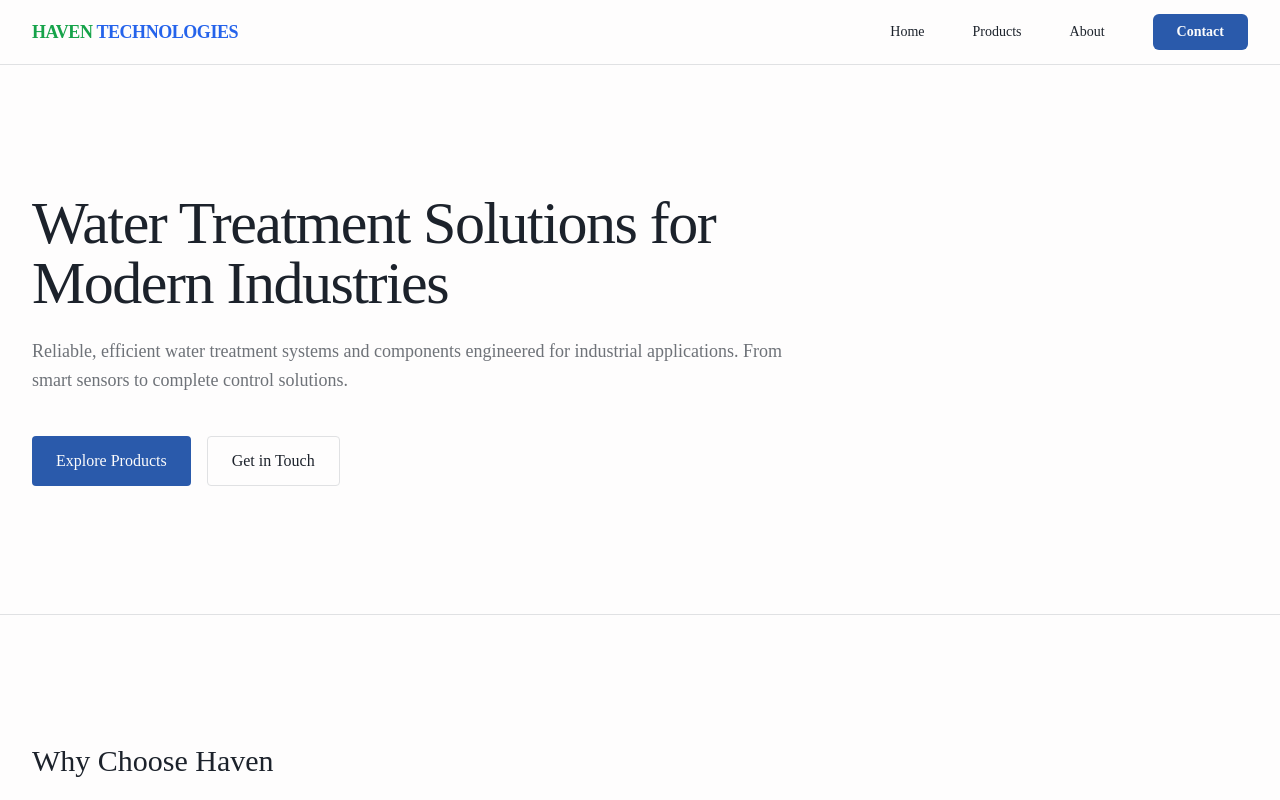
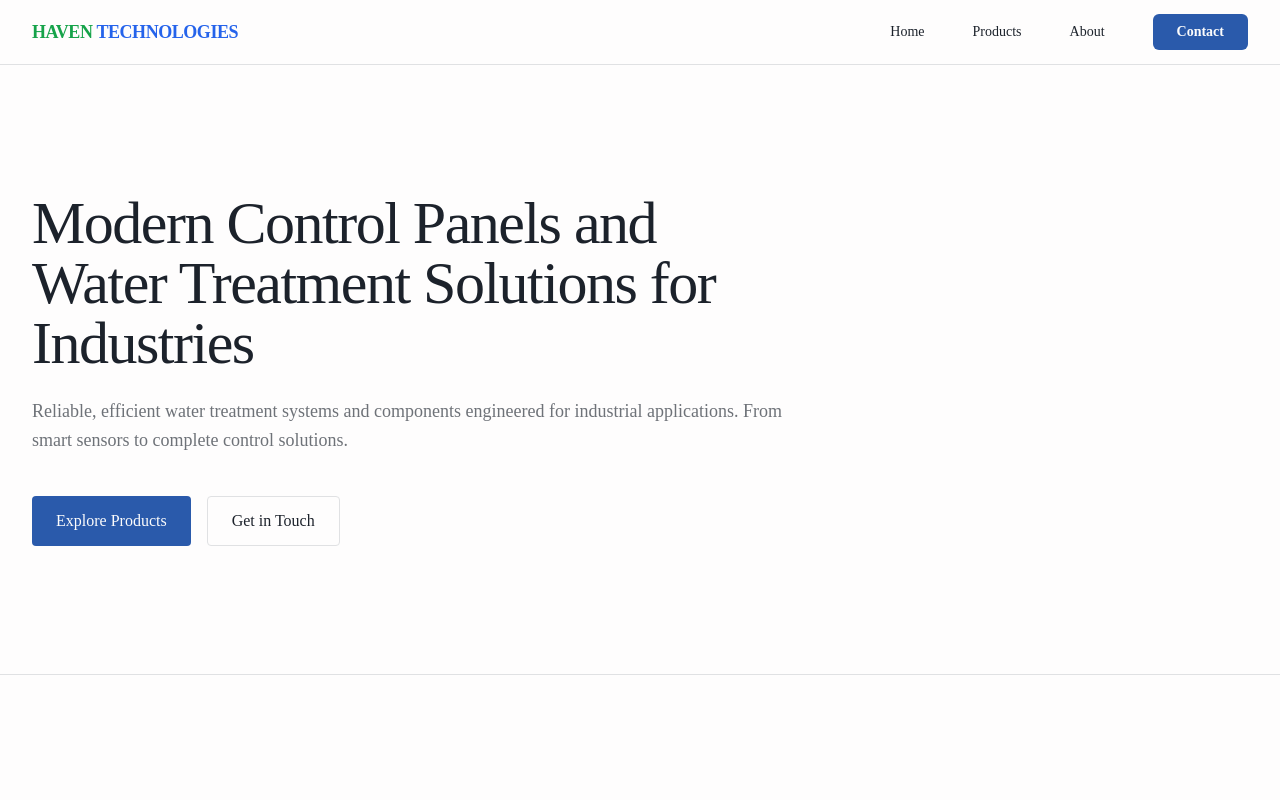
Before and after one commit to urstrulyyash01-sudo/Haven-Technologies, a Next.js app: page / in a window 1280 px wide. Shown: the top 800 px of the page. Built offline with nearby package versions, Linux system fonts and the light colour scheme.

Commit message:
feat: enhance homepage header with expanded service offerings

```diff
--- a/app/page.tsx
+++ b/app/page.tsx
@@ -40,7 +40,7 @@ export default function Home() {
             <div className="max-w-3xl">
               <div className="space-y-6">
                 <h1 className="text-5xl lg:text-6xl font-normal text-foreground tracking-tight">
-                  Water Treatment Solutions for Modern Industries
+                  Modern Control Panels and Water Treatment Solutions for Industries
                 </h1>
                 <p className="text-lg text-muted-foreground leading-relaxed">
                   Reliable, efficient water treatment systems and components engineered for industrial applications. From smart sensors to complete control solutions.
```
